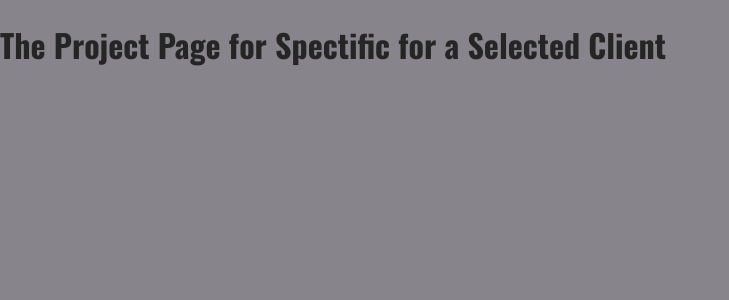
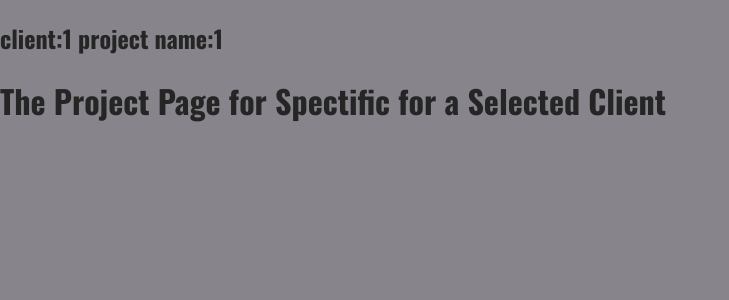
Before and after one commit to kyungbaa/nextStart, a Next.js app: page /clients/1/1 in a window 1280 px wide. Shown: the top 300 px of the page, without its empty margins (0-729 px from the left). Built offline with nearby package versions, Linux system fonts and the light colour scheme.

Commit message:
nextJs는 파일 기반의 라우팅

```diff
--- a/pages/blog/[...slug].js
+++ b/pages/blog/[...slug].js
@@ -3,7 +3,7 @@ import { useRouter } from 'next/router';
 export default function BlogPostsPage() {
   const router = useRouter();
   console.log(router.query);
-  // http://localhost:3000/blog/2020/12
+  // http://localhost:3000/blog/2020/12로 주소창 입력시
   //   {
   //     "slug": [
   //         "2020",
--- a/pages/clients/[id]/[clientProjectId].js
+++ b/pages/clients/[id]/[clientProjectId].js
@@ -5,6 +5,10 @@ export default function SelectedClientProjectProject() {
   console.log('query', router.query); // {id: 'max', clientProjectId: 'project1'}
   return (
     <div>
+      <h2>
+        client:{`${router.query.id}`} project name:
+        {`${router.query.clientProjectId}`}
+      </h2>
       <h1>The Project Page for Spectific for a Selected Client</h1>
     </div>
   );
--- a/pages/clients/[id]/index.js
+++ b/pages/clients/[id]/index.js
@@ -6,7 +6,7 @@ export default function ClientProjectspage() {
   const loadProjectHendler = () => {
     // load data...
     // router.push('/clients/max/projecta');
-    //   router.replace('/clients/max/projecta'); 뒤로 돌아가지 못하게 현재 페이지 대체
+    // router.replace('/clients/max/projecta'); 뒤로 돌아가지 못하게 현재 페이지 대체
     // next.js는 폴더명 or 파일명 기준으로 라우터가 나눠지므로 폴더명, 파일명 오탈자 주의
     router.push({
       pathname: '/clients/[id]/[clientProjectId]',
--- a/pages/index.js
+++ b/pages/index.js
@@ -1,3 +1,7 @@
+// react와 다르게 next.js는 만들어야 할 컴포넌트 파일을 생성해서 라우팅을 하므로 (파일기반 라우팅) react처럼 따로 route를 위한 코드를 작성할 필요 없음
+
+// index페이지는 언제나 해당 폴더의 가장 기본 페이지이며 전체 루트 페이지에 적용되므로 index.js파일이 pages 폴더나 /portfolio/인 경로에 대해 index.js파일을 불러온다
+
 import Link from 'next/link';
 
 export default function Home() {
```
